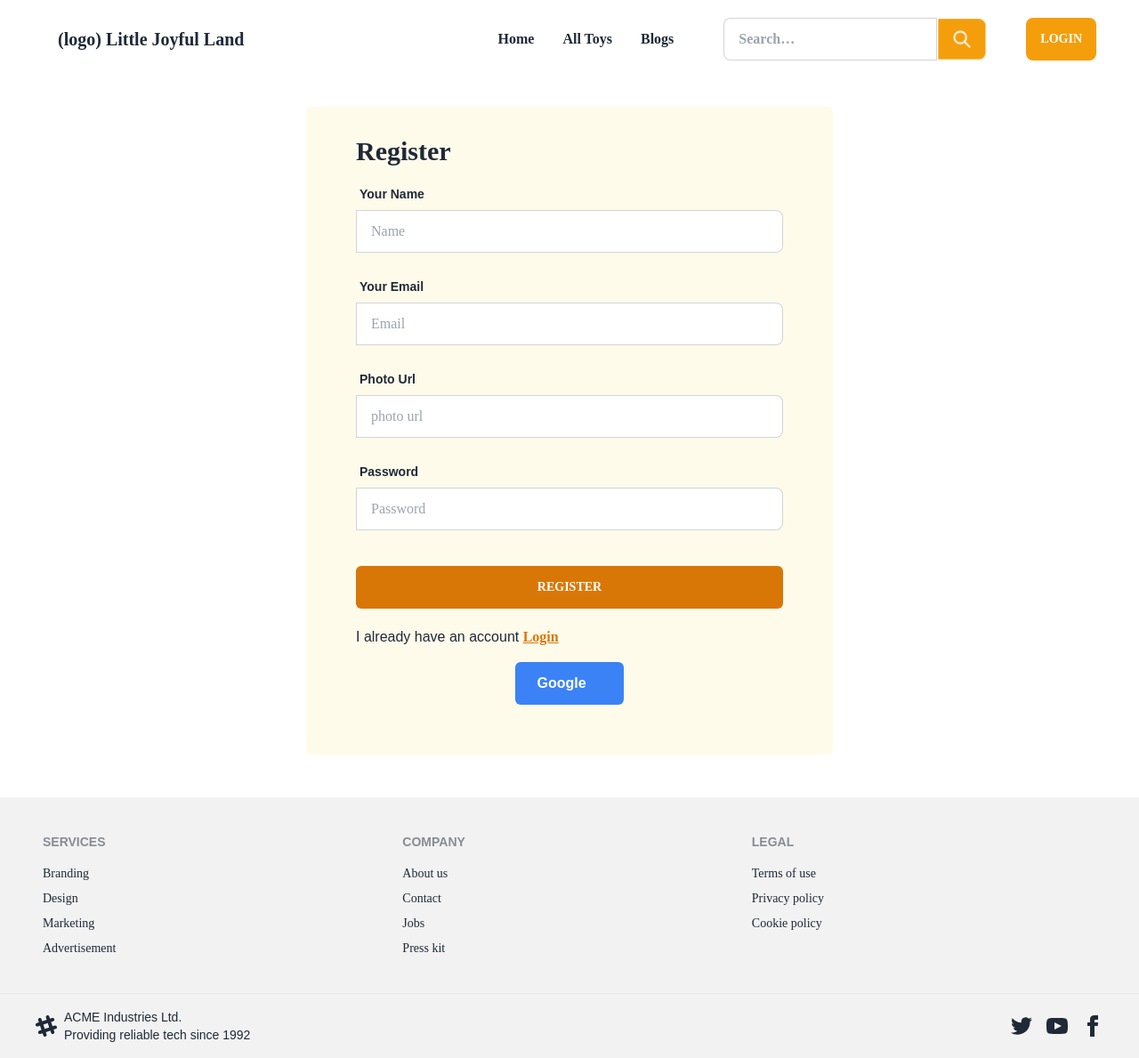
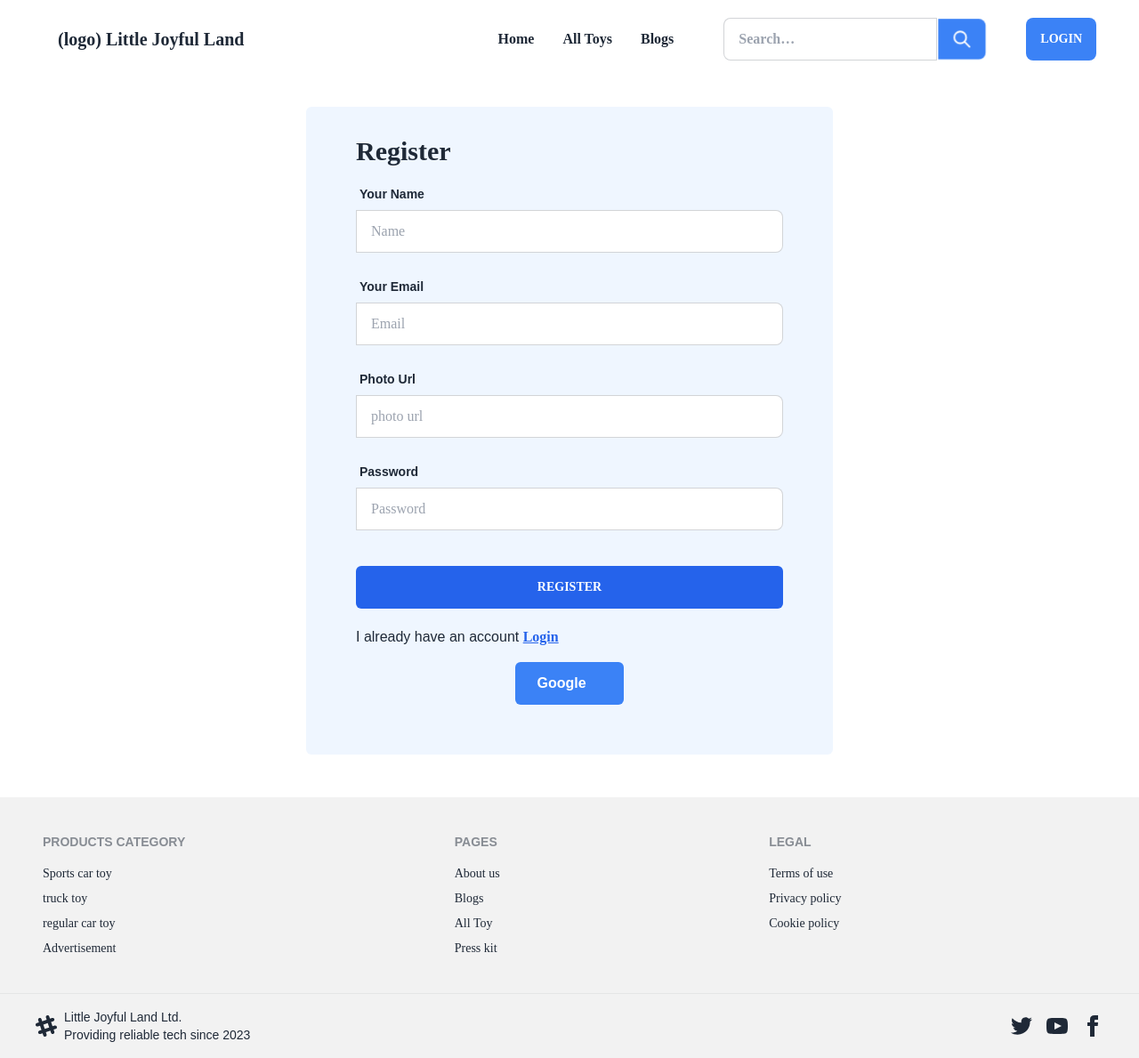
Before and after one commit to pm-rahman/little-joyful-land-client, a React (Vite) app: page /register in a window 1280 px wide. Shown: the whole page at 89% size. Built offline with nearby package versions, Linux system fonts and the light colour scheme; no server answers; some icons are missing.

Commit message:
article section ad

```diff
--- a/src/Components/Footer/Footer.jsx
+++ b/src/Components/Footer/Footer.jsx
@@ -1,21 +1,22 @@
+import { Link } from "react-router-dom";
 
 const Footer = () => {
     return (
         <div>
             <footer className="footer px-12 py-10 bg-base-200 text-base-content">
                 <div>
-                    <span className="footer-title">Services</span>
-                    <a className="link link-hover">Branding</a>
-                    <a className="link link-hover">Design</a>
-                    <a className="link link-hover">Marketing</a>
+                    <span className="footer-title">Products Category</span>
+                    <a className="link link-hover">Sports car toy</a>
+                    <a className="link link-hover">truck toy</a>
+                    <a className="link link-hover">regular car toy</a>
                     <a className="link link-hover">Advertisement</a>
                 </div>
                 <div>
-                    <span className="footer-title">Company</span>
-                    <a className="link link-hover">About us</a>
-                    <a className="link link-hover">Contact</a>
-                    <a className="link link-hover">Jobs</a>
-                    <a className="link link-hover">Press kit</a>
+                    <span className="footer-title">Pages</span>
+                    <Link to='/' className="link link-hover">About us</Link>
+                    <Link to='/blogs' className="link link-hover">Blogs</Link>
+                    <Link to='/all-products' className="link link-hover">All Toy</Link>
+                    <Link className="link link-hover">Press kit</Link>
                 </div>
                 <div>
                     <span className="footer-title">Legal</span>
@@ -27,13 +28,13 @@ const Footer = () => {
             <footer className="footer px-10 py-4 border-t bg-base-200 text-base-content border-base-300">
                 <div className="items-center grid-flow-col">
                     <svg width="24" height="24" viewBox="0 0 24 24" xmlns="http://www.w3.org/2000/svg" fillRule="evenodd" clipRule="evenodd" className="fill-current"><path d="M22.672 15.226l-2.432.811.841 2.515c.33 1.019-.209 2.127-1.23 2.456-1.15.325-2.148-.321-2.463-1.226l-.84-2.518-5.013 1.677.84 2.517c.391 1.203-.434 2.542-1.831 2.542-.88 0-1.601-.564-1.86-1.314l-.842-2.516-2.431.809c-1.135.328-2.145-.317-2.463-1.229-.329-1.018.211-2.127 1.231-2.456l2.432-.809-1.621-4.823-2.432.808c-1.355.384-2.558-.59-2.558-1.839 0-.817.509-1.582 1.327-1.846l2.433-.809-.842-2.515c-.33-1.02.211-2.129 1.232-2.458 1.02-.329 2.13.209 2.461 1.229l.842 2.515 5.011-1.677-.839-2.517c-.403-1.238.484-2.553 1.843-2.553.819 0 1.585.509 1.85 1.326l.841 2.517 2.431-.81c1.02-.33 2.131.211 2.461 1.229.332 1.018-.21 2.126-1.23 2.456l-2.433.809 1.622 4.823 2.433-.809c1.242-.401 2.557.484 2.557 1.838 0 .819-.51 1.583-1.328 1.847m-8.992-6.428l-5.01 1.675 1.619 4.828 5.011-1.674-1.62-4.829z"></path></svg>
-                    <p>ACME Industries Ltd. <br />Providing reliable tech since 1992</p>
+                    <p>Little Joyful Land Ltd. <br />Providing reliable tech since 2023</p>
                 </div>
                 <div className="md:place-self-center md:justify-self-end">
                     <div className="grid grid-flow-col gap-4">
-                        <a><svg xmlns="http://www.w3.org/2000/svg" width="24" height="24" viewBox="0 0 24 24" className="fill-current"><path d="M24 4.557c-.883.392-1.832.656-2.828.775 1.017-.609 1.798-1.574 2.165-2.724-.951.564-2.005.974-3.127 1.195-.897-.957-2.178-1.555-3.594-1.555-3.179 0-5.515 2.966-4.797 6.045-4.091-.205-7.719-2.165-10.148-5.144-1.29 2.213-.669 5.108 1.523 6.574-.806-.026-1.566-.247-2.229-.616-.054 2.281 1.581 4.415 3.949 4.89-.693.188-1.452.232-2.224.084.626 1.956 2.444 3.379 4.6 3.419-2.07 1.623-4.678 2.348-7.29 2.04 2.179 1.397 4.768 2.212 7.548 2.212 9.142 0 14.307-7.721 13.995-14.646.962-.695 1.797-1.562 2.457-2.549z"></path></svg></a>
-                        <a><svg xmlns="http://www.w3.org/2000/svg" width="24" height="24" viewBox="0 0 24 24" className="fill-current"><path d="M19.615 3.184c-3.604-.246-11.631-.245-15.23 0-3.897.266-4.356 2.62-4.385 8.816.029 6.185.484 8.549 4.385 8.816 3.6.245 11.626.246 15.23 0 3.897-.266 4.356-2.62 4.385-8.816-.029-6.185-.484-8.549-4.385-8.816zm-10.615 12.816v-8l8 3.993-8 4.007z"></path></svg></a>
-                        <a><svg xmlns="http://www.w3.org/2000/svg" width="24" height="24" viewBox="0 0 24 24" className="fill-current"><path d="M9 8h-3v4h3v12h5v-12h3.642l.358-4h-4v-1.667c0-.955.192-1.333 1.115-1.333h2.885v-5h-3.808c-3.596 0-5.192 1.583-5.192 4.615v3.385z"></path></svg></a>
+                        <a href="https://twitter.com/"><svg xmlns="http://www.w3.org/2000/svg" width="24" height="24" viewBox="0 0 24 24" className="fill-current"><path d="M24 4.557c-.883.392-1.832.656-2.828.775 1.017-.609 1.798-1.574 2.165-2.724-.951.564-2.005.974-3.127 1.195-.897-.957-2.178-1.555-3.594-1.555-3.179 0-5.515 2.966-4.797 6.045-4.091-.205-7.719-2.165-10.148-5.144-1.29 2.213-.669 5.108 1.523 6.574-.806-.026-1.566-.247-2.229-.616-.054 2.281 1.581 4.415 3.949 4.89-.693.188-1.452.232-2.224.084.626 1.956 2.444 3.379 4.6 3.419-2.07 1.623-4.678 2.348-7.29 2.04 2.179 1.397 4.768 2.212 7.548 2.212 9.142 0 14.307-7.721 13.995-14.646.962-.695 1.797-1.562 2.457-2.549z"></path></svg></a>
+                        <a href="https://youtube.com/"><svg xmlns="http://www.w3.org/2000/svg" width="24" height="24" viewBox="0 0 24 24" className="fill-current"><path d="M19.615 3.184c-3.604-.246-11.631-.245-15.23 0-3.897.266-4.356 2.62-4.385 8.816.029 6.185.484 8.549 4.385 8.816 3.6.245 11.626.246 15.23 0 3.897-.266 4.356-2.62 4.385-8.816-.029-6.185-.484-8.549-4.385-8.816zm-10.615 12.816v-8l8 3.993-8 4.007z"></path></svg></a>
+                        <a href="https://www.facebook.com/"><svg xmlns="http://www.w3.org/2000/svg" width="24" height="24" viewBox="0 0 24 24" className="fill-current"><path d="M9 8h-3v4h3v12h5v-12h3.642l.358-4h-4v-1.667c0-.955.192-1.333 1.115-1.333h2.885v-5h-3.808c-3.596 0-5.192 1.583-5.192 4.615v3.385z"></path></svg></a>
                     </div>
                 </div>
             </footer>
--- a/src/Components/NavMenu/NavMenu.jsx
+++ b/src/Components/NavMenu/NavMenu.jsx
@@ -21,7 +21,7 @@ const NavMenu = () => {
         <div className="form-control lg:ml-10 ml-0">
             <form className="input-group">
                 <input type="text" placeholder="Search…" className="input input-bordered" />
-                <button type="submit" className="btn bg-amber-500 hover:bg-amber-600 border-0">
+                <button type="submit" className="btn bg-blue-500 hover:bg-blue-600 border-0">
                     <svg xmlns="http://www.w3.org/2000/svg" className="h-6 w-6" fill="none" viewBox="0 0 24 24" stroke="currentColor"><path strokeLinecap="round" strokeLinejoin="round" strokeWidth="2" d="M21 21l-6-6m2-5a7 7 0 11-14 0 7 7 0 0114 0z" /></svg>
                 </button>
             </form>
@@ -48,9 +48,9 @@ const NavMenu = () => {
             <div className="ml-auto lg:ml-10 gap-3">
                 {user
                     ? <><Link className="font-semibold">{user&& user?.photoURL && <img title={user?.displayName} className="h-11 w-11 rounded-full" src={user?.photoURL} alt="" />}</Link>
-                        <a onClick={logOutHandler} className="btn bg-amber-1000 hover:bg-amber-600 border-0">Log Out</a>
+                        <a onClick={logOutHandler} className="btn bg-blue-1000 hover:bg-blue-600 border-0">Log Out</a>
                     </>
-                    : <Link to='/login' className="btn bg-amber-500 hover:bg-amber-600 border-0">Login</Link>
+                    : <Link to='/login' className="btn bg-blue-500 hover:bg-blue-600 border-0">Login</Link>
                 }
             </div>
         </div>
--- a/src/Pages/Home/Banner/Banner.jsx
+++ b/src/Pages/Home/Banner/Banner.jsx
@@ -2,13 +2,13 @@
 const Banner = () => {
     return (
         <div className="bg-slate-100 rounded-md relative overflow-hidden">
-            <div className=" bg-amber-400 opacity-20 absolute top-0 left-0 z-20 h-full w-full"></div>
+            <div className=" bg-blue-300 opacity-20 absolute top-0 left-0 z-20 h-full w-full"></div>
             <div className="flex flex-col lg:flex-row">
                 <img className="lg:w-1/2" src="https://i.ibb.co/hXFMgZC/banar-image.webp" alt="" />
                 <div className="p-7 sm:p-10 relative z-40 lg:p-16 flex flex-col justify-center">
                     <p className="font-semibold text-sm sm:text-lg">Exclusive Products is Here</p>
                     <h4 className="text-xl sm:text-5xl font-bold">Make Your Kids Happy & Healthy</h4>
-                    <button className="bg-amber-600 mt-3 md:mt-6 w-40 font-semibold sm:w-44 text-center text-white text-semibold py-3 rounded-full">Shop Now</button>
+                    <button className="bg-blue-600 mt-3 md:mt-6 w-40 font-semibold sm:w-44 text-center text-white text-semibold py-3 rounded-full">Shop Now</button>
                 </div>
             </div>
         </div>
--- a/src/Pages/Home/Category/Category.jsx
+++ b/src/Pages/Home/Category/Category.jsx
@@ -20,7 +20,7 @@ const Category = () => {
                                 <div className="badge badge-secondary">Rating</div>
                             </h2>
                             <p>Price</p>
-                            <button className="btn bg-amber-600 hover:bg-amber-700 border-0">Buy Now</button>
+                            <button className="btn bg-blue-600 hover:bg-blue-700 border-0">Buy Now</button>
                         </div>
                     </div>
                 </div>
@@ -35,7 +35,7 @@ const Category = () => {
                                 <div className="badge badge-secondary">Rating</div>
                             </h2>
                             <p>Price</p>
-                            <button className="btn bg-amber-600 hover:bg-amber-700 border-0">Buy Now</button>
+                            <button className="btn bg-blue-600 hover:bg-blue-700 border-0">Buy Now</button>
                         </div>
                     </div>
                 </div>
@@ -50,7 +50,7 @@ const Category = () => {
                                 <div className="badge badge-secondary">Rating</div>
                             </h2>
                             <p>Price</p>
-                            <button className="btn bg-amber-600 hover:bg-amber-700 border-0">Buy Now</button>
+                            <button className="btn bg-blue-600 hover:bg-blue-700 border-0">Buy Now</button>
                         </div>
                     </div>
                 </div>
--- a/src/Pages/Home/Gallery/Gallery.jsx
+++ b/src/Pages/Home/Gallery/Gallery.jsx
@@ -8,7 +8,7 @@ const Gallery = () => {
                     <div className="bg-slate-300 absolute top-0 left-0 -z-10 opacity-20 h-full w-full"></div>
                     <div className="h-full flex gap-5 flex-col items-center justify-center">
                         <h4 className="text-xl sm:text-3xl md:text-4xl font-bold text-blue-800">Exclusive Toys</h4>
-                        <button className="btn bg-amber-500 rounded-full px-6 border-none py-2">Shop Now</button>
+                        <button className="btn bg-blue-500 rounded-full px-6 border-none py-2">Shop Now</button>
                     </div>
                     <img className="rounded-md w-auto h-full absolute top-0 -z-20 left-0" src="https://media.istockphoto.com/id/145163491/photo/vertical-line-of-cars.jpg?s=612x612&w=is&k=20&c=s7sKjMT_BN4nc7J3lmR5dmVWb33H5OslYAYTUrWOi54=" alt="" />
                 </div>
--- a/src/Pages/Home/HighlightProduct/HighlightProduct.jsx
+++ b/src/Pages/Home/HighlightProduct/HighlightProduct.jsx
@@ -7,7 +7,7 @@ const HighlightProduct = () => {
                     <img className="rounded-md h-auto w-28" src="https://i.ibb.co/d0Rvw01/gallery-pic-3.jpg" alt="" />
                     <div className="text-xl">
                         <h4 className="font-bold">Name</h4>
-                        <p className="text-amber-600 font-semibold">price</p>
+                        <p className="text-blue-600 font-semibold">price</p>
                     </div>
                 </div>
             </div>
@@ -17,7 +17,7 @@ const HighlightProduct = () => {
                     <img className="rounded-md h-auto w-28" src="https://i.ibb.co/d0Rvw01/gallery-pic-3.jpg" alt="" />
                     <div className="text-xl">
                         <h4 className="font-bold">Name</h4>
-                        <p className="text-amber-600 font-semibold">price</p>
+                        <p className="text-blue-600 font-semibold">price</p>
                     </div>
                 </div>
             </div>
--- a/src/Pages/Home/Home/Home.jsx
+++ b/src/Pages/Home/Home/Home.jsx
@@ -2,8 +2,8 @@ import Title from "../../../Components/Title/Title";
 import Banner from "../Banner/Banner";
 import Category from "../Category/Category";
 import Gallery from "../Gallery/Gallery";
-import Testimonial from "../Testimonial/Testimonial";
 import HighlightProduct from "../highlightProduct/HighlightProduct";
+import Articles from "../Articles/Articles";
 
 const Home = () => {
     Title('Home')
@@ -13,7 +13,7 @@ const Home = () => {
             <Gallery/>
             <Category/>
             <HighlightProduct/>
-            <Testimonial/>
+            <Articles/>
         </div>
     );
 };
--- a/src/Pages/Login/Login.jsx
+++ b/src/Pages/Login/Login.jsx
@@ -55,7 +55,7 @@ const Login = () => {
 
 
     return (
-        <div className="w-1/3 mx-auto bg-amber-50 p-12 pt-10 rounded-md">
+        <div className="w-1/3 mx-auto bg-blue-50 p-12 pt-10 rounded-md">
             <h4 className="text-3xl mb-3 font-bold">Login</h4>
             <form onSubmit={handleSubmit(onSubmit)} className="space-y-4">
                 <div className="form-control">
@@ -77,8 +77,8 @@ const Login = () => {
 
                 {errors.exampleRequired && <span className="font-semibold text-red-500">This field is required</span>}
                 <p className="font-semibold text-red-500">{error}</p>
-                <input type="submit" value="Login" className="btn btn-block border-none rounded-md bg-amber-600 hover:bg-amber-600" />
-                <p>I don't have account <Link onClick={registerButtonHandler} className="text-amber-600 font-semibold underline" >Register</Link> </p>
+                <input type="submit" value="Login" className="btn btn-block border-none rounded-md bg-blue-600 hover:bg-blue-600" />
+                <p>I don't have account <Link onClick={registerButtonHandler} className="text-blue-600 font-semibold underline" >Register</Link> </p>
             </form>
             <button onClick={googleUserHandler} className="mt-4 bg-blue-500 mx-auto rounded-md py-3 px-6 flex gap-1 items-center justify-center text-white"><span className="font-semibold text-md">Google</span><Icon className="text-sm" icon="fa-brands:google" /></button>
         </div>
--- a/src/Pages/Login/Register.jsx
+++ b/src/Pages/Login/Register.jsx
@@ -62,7 +62,7 @@ const Register = () => {
             : naviGate('/login')
     }
     return (
-        <div className="w-1/2 mx-auto bg-amber-50 p-14 pt-8 rounded-md">
+        <div className="w-1/2 mx-auto bg-blue-50 p-14 pt-8 rounded-md">
             <h4 className="text-3xl mb-3 font-bold">Register</h4>
             <form onSubmit={handleSubmit(onSubmit)} className="space-y-5">
                 <div className="form-control">
@@ -100,8 +100,8 @@ const Register = () => {
 
                 {errors.exampleRequired && <span className="text-red-500">This field is required</span>}
                 <p className="font-semibold text-red-500">{error}</p>
-                <input type="submit" value="Register" className="btn btn-block border-none rounded-md bg-amber-600 hover:bg-amber-600" />
-                <p>I already have an account <Link onClick={loginButtonHandler} className="text-amber-600 font-semibold underline">Login</Link> </p>
+                <input type="submit" value="Register" className="btn btn-block border-none rounded-md bg-blue-600 hover:bg-blue-600" />
+                <p>I already have an account <Link onClick={loginButtonHandler} className="text-blue-600 font-semibold underline">Login</Link> </p>
             </form>
             <button onClick={googleUserHandler} className="mt-4 bg-blue-500 mx-auto rounded-md py-3 px-6 flex gap-1 items-center justify-center text-white"><span className="font-semibold text-md">Google</span><Icon className="text-sm" icon="fa-brands:google" /></button>
         </div>
```
Also changed, not shown: src/Pages/Home/Articles/Articles.jsx (added, +41 -0 lines), src/Pages/Home/Testimonial/Testimonial.jsx (deleted, +0 -22 lines).
